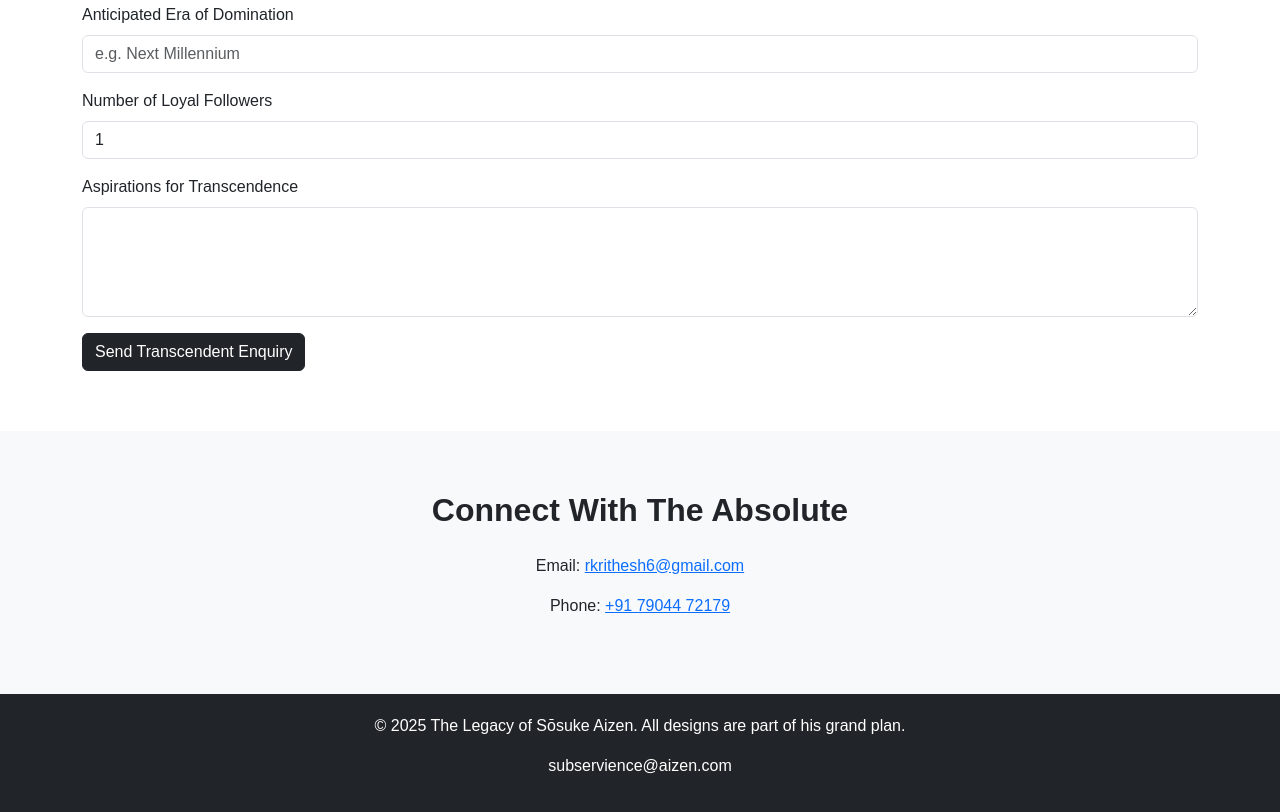
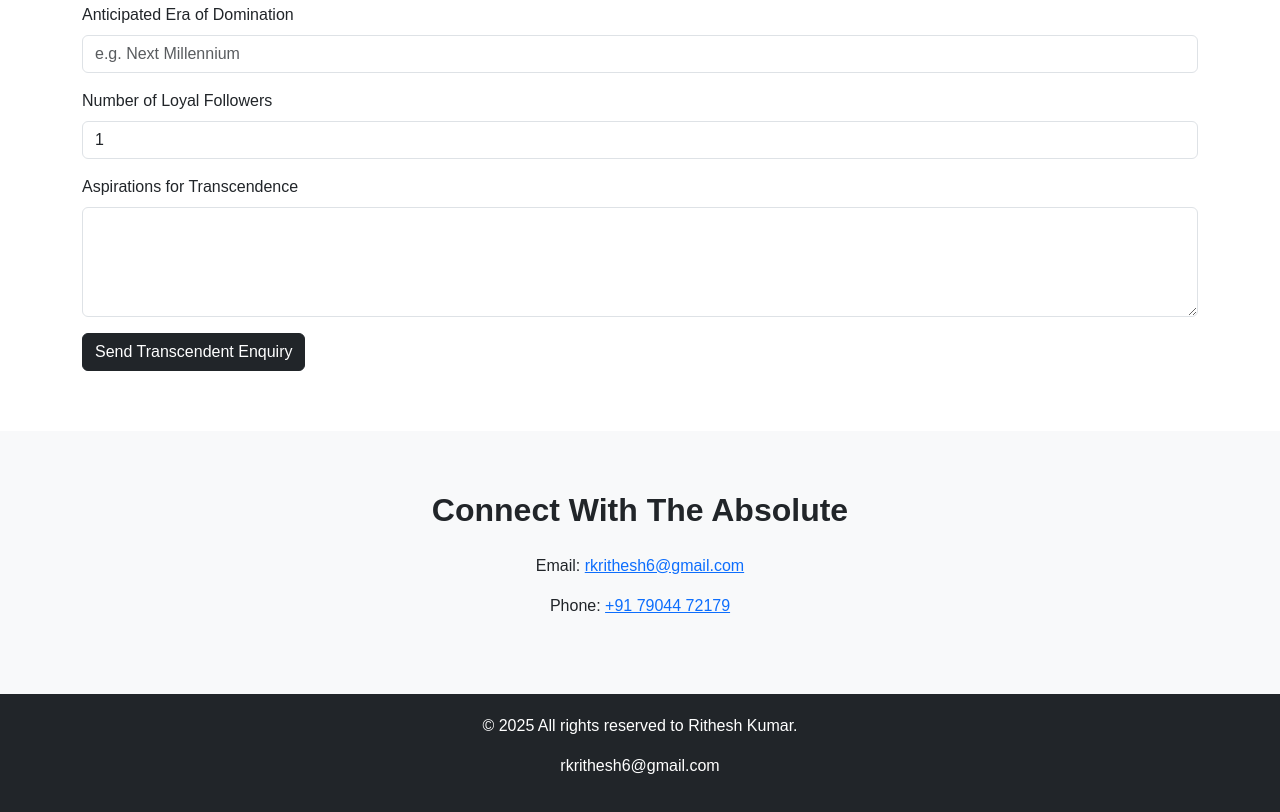
Before and after one commit to Rithesh-007/Aizen-cloned, a plain HTML site: page index.html in a window 1280 px wide. Shown: the part 2402-3214 px from the top of the page. Drawn offline with nearby package versions, Linux system fonts and the light colour scheme.

Commit message:
Update folder with new changes

```diff
--- a/index.html
+++ b/index.html
@@ -235,8 +235,8 @@
 
   <footer class="text-center">
     <div class="container">
-      <p>&copy; 2025 The Legacy of Sōsuke Aizen. All designs are part of his grand plan.</p>
-      <p><a href="mailto:subservience@aizen.com">subservience@aizen.com</a></p>
+      <p>&copy; 2025 All rights reserved to Rithesh Kumar.</p>
+      <p><a href="rkrithesh6@gmail.com">rkrithesh6@gmail.com</a></p>
     </div>
   </footer>
 
```
